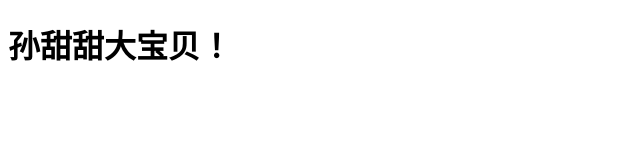
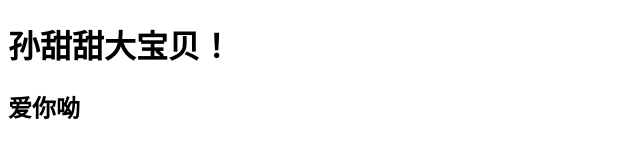
Before and after one commit to sweetmainW/sweetmainW.github.io, a plain HTML site: page index.html in a window 1280 px wide. Shown: the whole page, without its empty margins (0-640 px from the left). Drawn offline with Linux system fonts and the light colour scheme.

Commit message:
修改内容
添加h2

```diff
--- a/index.html
+++ b/index.html
@@ -6,5 +6,6 @@
 </head>
 <body>
     <h1>孙甜甜大宝贝！</h1>
+    <h2>爱你呦</h2>
 </body>
 </html>
```
